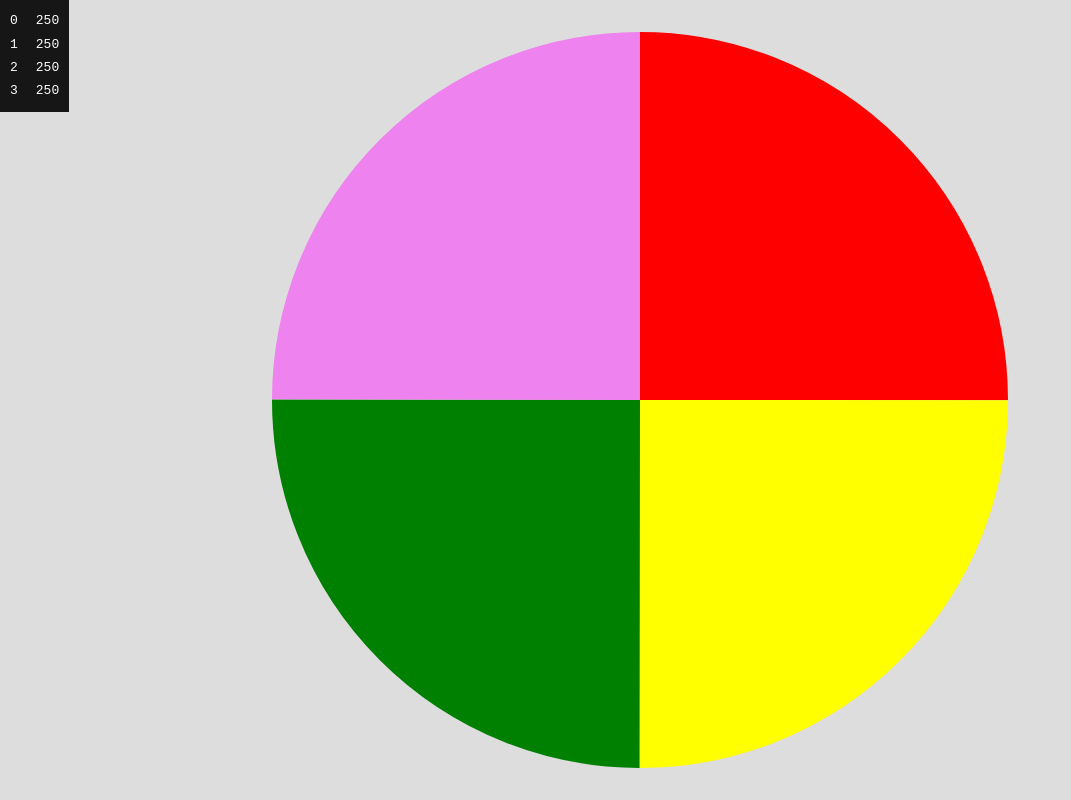
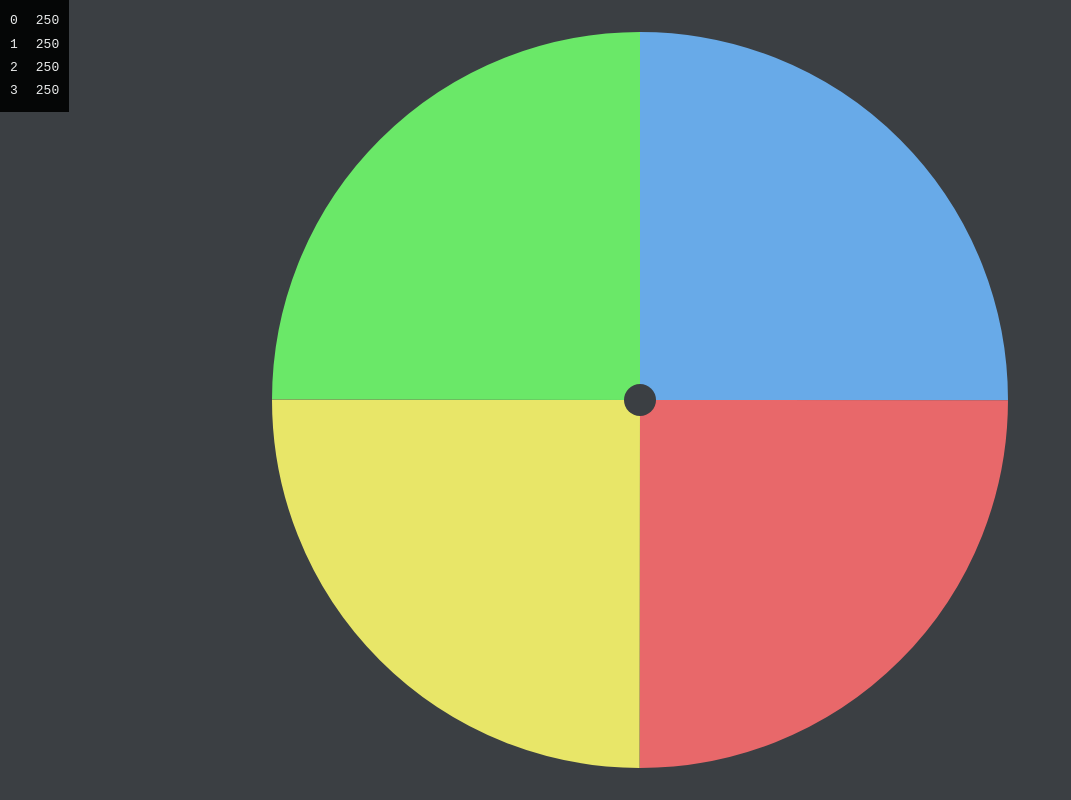
Before and after one commit to frankalbenesius/spinner, a Next.js app: page / in a window 1280 px wide. Shown: the whole page, without its empty margins (0-1071 px from the left). Built offline with nearby package versions, Linux system fonts and the light colour scheme.

Commit message:
add better colors

```diff
--- a/components/Circle/index.js
+++ b/components/Circle/index.js
@@ -1,8 +1,11 @@
 import React from 'react'
+
+import colors from '../colors'
 
 export default ({ onClick, children }) => (
   <svg onClick={onClick} viewBox="0 0 100 100">
     {children}
+    <circle r={2} cx={50} cy={50} fill={colors.black} />
     <style jsx>
       {`
         svg {
--- a/components/Sector/index.js
+++ b/components/Sector/index.js
@@ -1,6 +1,15 @@
 import React from 'react'
 
-export default ({ sector }) => {
+import colors from '../colors'
+
+const sectorColors = [
+  colors.blue[5],
+  colors.red[5],
+  colors.yellow[5],
+  colors.green[5],
+]
+
+export default ({ sector, index }) => {
   const radius = 23
   const circumference = 2 * Math.PI * radius
   const arc = sector.size / 1000 * circumference
@@ -12,7 +21,7 @@ export default ({ sector }) => {
         cx={50}
         cy={50}
         fill="none"
-        stroke={sector.color}
+        stroke={sectorColors[index]}
         strokeWidth={radius * 2}
         strokeDasharray={`0 ${rotation} ${arc} ${2 * Math.PI * 45}`}
       />
--- /dev/null
+++ b/components/Wrapper/index.js
@@ -0,0 +1,20 @@
+import React from 'react'
+
+import colors from '../colors'
+
+export default ({ children }) => (
+  <div>
+    {children}
+    <style jsx global>
+      {`
+        body {
+          background-color: ${colors.black};
+          margin: 0;
+        }
+        * > * {
+          box-sizing: border-box;
+        }
+      `}
+    </style>
+  </div>
+)
--- /dev/null
+++ b/components/colors.js
@@ -0,0 +1,161 @@
+// https://palx.jxnblk.com/68aae8.json
+export default {
+  base: '#68aae8',
+  black: '#3b3f43',
+  gray: [
+    '#f8f9fa',
+    '#ebedef',
+    '#dde1e4',
+    '#ced3d9',
+    '#bdc4cc',
+    '#aab4bd',
+    '#96a1ab',
+    '#818a93',
+    '#656c74',
+    '#3b3f43',
+  ],
+  blue: [
+    '#ebf4fc',
+    '#d6e8f8',
+    '#bfdbf5',
+    '#a6cdf1',
+    '#89bded',
+    '#68aae8',
+    '#5e99d1',
+    '#5286b7',
+    '#446f98',
+    '#30506d',
+  ],
+  indigo: [
+    '#eeeefc',
+    '#dbdbf9',
+    '#c6c6f6',
+    '#adaef2',
+    '#9091ee',
+    '#686ae8',
+    '#5d5fd1',
+    '#5153b6',
+    '#434496',
+    '#2f306a',
+  ],
+  violet: [
+    '#f4edfc',
+    '#e9daf9',
+    '#dcc4f6',
+    '#ceacf2',
+    '#bc8eed',
+    '#a668e8',
+    '#955dd1',
+    '#8352b7',
+    '#6c4397',
+    '#4c306b',
+  ],
+  fuschia: [
+    '#fcedfc',
+    '#f8daf9',
+    '#f5c5f6',
+    '#f1acf2',
+    '#ec8fed',
+    '#e668e8',
+    '#cf5ed1',
+    '#b652b7',
+    '#964498',
+    '#6c306d',
+  ],
+  pink: [
+    '#fcedf5',
+    '#f9daea',
+    '#f6c5de',
+    '#f2acd0',
+    '#ed8fbf',
+    '#e868aa',
+    '#d15d99',
+    '#b75286',
+    '#98446f',
+    '#6c304f',
+  ],
+  red: [
+    '#fcedee',
+    '#f9dadb',
+    '#f6c5c6',
+    '#f2adae',
+    '#ee8f91',
+    '#e8686a',
+    '#d15d5f',
+    '#b75253',
+    '#974445',
+    '#6c3031',
+  ],
+  orange: [
+    '#fbf3ea',
+    '#f8e6d5',
+    '#f5d8be',
+    '#f1c9a4',
+    '#ecb988',
+    '#e8a668',
+    '#d1965e',
+    '#b88352',
+    '#986d44',
+    '#6d4e31',
+  ],
+  yellow: [
+    '#fbfbe9',
+    '#f8f7d2',
+    '#f4f3ba',
+    '#f0efa0',
+    '#ecea85',
+    '#e8e668',
+    '#d2d05e',
+    '#b8b752',
+    '#999844',
+    '#6f6e32',
+  ],
+  lime: [
+    '#f3fbea',
+    '#e6f8d3',
+    '#d9f4bc',
+    '#caf0a2',
+    '#bbec86',
+    '#aae868',
+    '#99d25e',
+    '#87b852',
+    '#709944',
+    '#516f31',
+  ],
+  green: [
+    '#ecfcec',
+    '#d7f8d7',
+    '#c1f5c0',
+    '#a8f1a7',
+    '#8ced8a',
+    '#6ae868',
+    '#5fd25e',
+    '#54b852',
+    '#469944',
+    '#326f31',
+  ],
+  teal: [
+    '#ebfcf3',
+    '#d6f8e7',
+    '#bff5d9',
+    '#a6f1ca',
+    '#89edb9',
+    '#68e8a6',
+    '#5ed296',
+    '#52b884',
+    '#44996d',
+    '#316f4f',
+  ],
+  cyan: [
+    '#ebfcfb',
+    '#d6f8f8',
+    '#bff5f4',
+    '#a5f1f0',
+    '#89edeb',
+    '#68e8e6',
+    '#5ed2d0',
+    '#52b8b7',
+    '#449998',
+    '#316f6e',
+  ],
+}
--- a/containers/Spinner/index.js
+++ b/containers/Spinner/index.js
@@ -13,25 +13,21 @@ class Spinner extends React.Component {
         size: 250,
         start: 0,
         wins: 0,
-        color: 'red',
       },
       {
         size: 250,
         start: 250,
         wins: 0,
-        color: 'yellow',
       },
       {
         size: 250,
         start: 500,
         wins: 0,
-        color: 'green',
       },
       {
         size: 250,
         start: 750,
         wins: 0,
-        color: 'violet',
       },
     ],
     reduction: 0.5,
@@ -46,7 +42,7 @@ class Spinner extends React.Component {
       <div>
         <Circle onClick={this.handleRoll}>
           {this.state.sectors.map((sector, i) => (
-            <Sector key={i} sector={sector} />
+            <Sector key={i} index={i} sector={sector} />
           ))}
         </Circle>
         <StateDisplay state={this.state} />
--- a/pages/index.js
+++ b/pages/index.js
@@ -1,22 +1,12 @@
 import React from 'react'
 
+import Wrapper from '../components/Wrapper'
 import Spinner from '../containers/Spinner'
 
 const IndexPage = () => (
-  <div>
+  <Wrapper>
     <Spinner />
-    <style jsx global>
-      {`
-        body {
-          background-color: #ddd;
-          margin: 0;
-        }
-        * > * {
-          box-sizing: border-box;
-        }
-      `}
-    </style>
-  </div>
+  </Wrapper>
 )
 
 export default IndexPage
```
